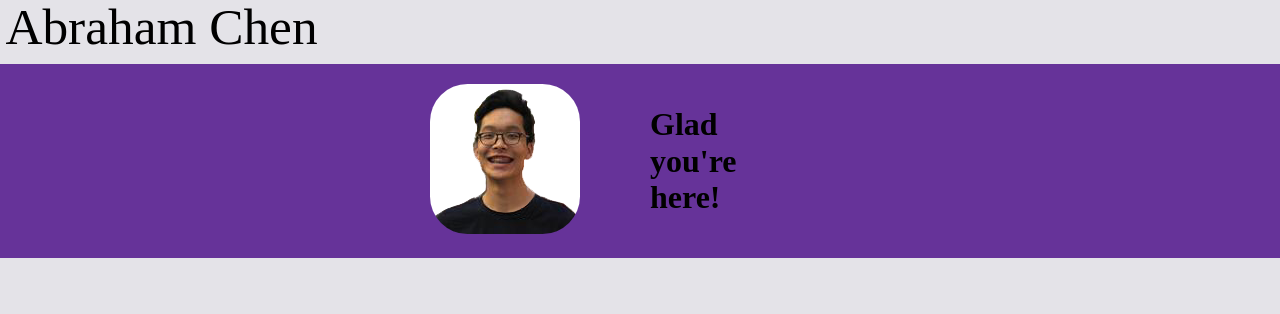
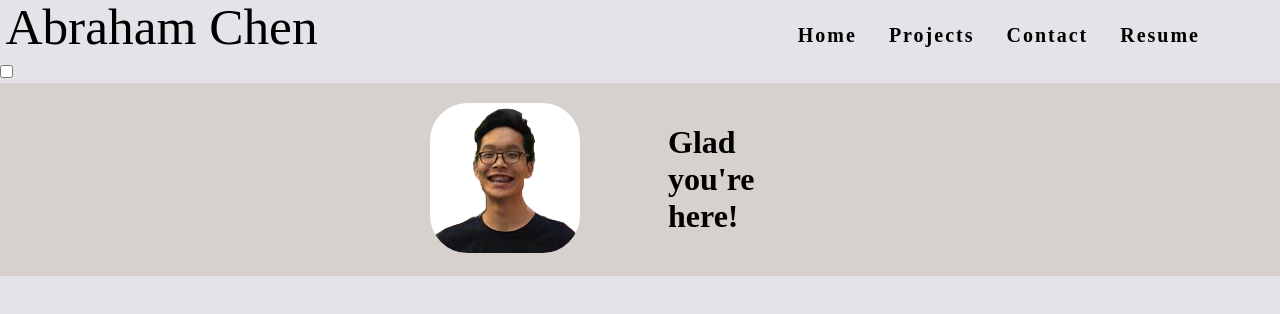
Before and after one commit to Inviro/inviro.github.io, a React (Create React App) app in the folder abrahamchenwebsite/: page / in a window 1280 px wide. Shown: the top 314 px of the page. Built offline with nearby package versions, Linux system fonts and the light colour scheme.

Commit message:
Added the navigation links

```diff
--- a/abrahamchenwebsite/src/App.css
+++ b/abrahamchenwebsite/src/App.css
@@ -14,7 +14,7 @@ html {
   border-radius: 25%;
 }
 
-header > img {
+#name-logo {
   margin-left: 5px;
 }
 
@@ -22,7 +22,7 @@ header > img {
 #home {
   display: grid;
   grid-template-columns: 1fr 1fr 1fr;
-  background-color: rebeccapurple;
+  background-color: var(--tan);
   gap: 20px;
   padding: 20px;
 }
@@ -41,13 +41,14 @@ header > img {
   grid-column: 2;
 }
 
-#home > h1 > span {
-  display: block;
+#home > h1 > div {
+  margin-left: 18px;
 }
 /* End home page styling */
 
 /* Tablet and Desktop View */
 @media only screen and (min-width: 600px) {
+  /* Start home page styling */
   #home {
     grid-template-columns: 1fr 1fr;
   }
@@ -58,7 +59,41 @@ header > img {
 
   #home > img {
     margin-right: 50px;
-    justify-self: end;
   }
+  /* End home page styling */
 }
-/* End home page styling */
+
+/* Desktop specific styling */
+@media screen and (min-width: 1200px) {
+  /* Start nav link styling */
+  .nav-links {
+    z-index: 2;
+    position: fixed;
+    right: 5vw;
+    top: 1vh;
+    justify-content: space-around;
+    list-style: none;
+    font-weight: 500;
+    display: flex;
+    padding-bottom: .2vw;
+    /* background-color: var(--highlight-color); */
+    border-radius: 7px;
+    /* box-shadow: 5px 8px rgba(var(--primary-color), 0.200); */
+  }
+
+  .nav-links a {
+    color: black;
+    /* color: rgb(var(--primary-color)); */
+    letter-spacing: 2px;
+    font-weight: bold;
+    font-size: 20px;
+    margin: 2vh;
+    text-decoration: none;
+    position: relative;
+  }
+
+  .nav-links a:hover {
+    text-decoration: underline;
+  }
+  /* End nav link styling */
+}
--- a/abrahamchenwebsite/src/App.jsx
+++ b/abrahamchenwebsite/src/App.jsx
@@ -16,18 +16,46 @@ function App() {
         <title>Abraham Chen </title>
       </Helmet>
       <header>
-        <img src="NameLogo.svg" alt="Abraham Chen text logo" width="375px" id="name-logo" />
+        <a href="#home">
+          <img src="NameLogo.svg" alt="Website home" width="375px" id="name-logo" />
+        </a>
       </header>
+      <nav class="menu-wrap">
+        <input type="checkbox" class="toggler" aria-label = "menu" />
+        <div class="burger"><div></div></div>
+        <div class="menu">
+          <div>
+            <div>
+              <ul class="nav-links">
+                <li><a class = "nav-link" href="#home">Home</a></li>
+                <li><a class = "nav-link" href="#projects">Projects</a></li>
+                <li><a class = "nav-link" href="#contact">Contact</a></li>
+                <li><a class = "nav-link" href="/documents/ResumeAbrahamChen.pdf" target="_blank" rel="noopener noreferrer">Resume</a></li>
+              </ul>
+            </div>
+          </div>
+        </div>
+      </nav>
+      {/* <nav>
+        <ul class="nav-links">
+          <li><a class = "nav-link" href="#home">Home</a></li>
+          <li><a class = "nav-link" href="#about">About</a></li>
+          <li><a class = "nav-link" href="#projects">Projects</a></li>
+          <li><a class = "nav-link" href="#contact">Contact</a></li>
+        </ul>
+      </nav> */}
+      <div className="pages">
         <div id='home'>
           <img
           src='portrait.png'
           alt='Abraham, wearing glasses and a dark colored t-shirt smiles against a plain white background.'
           className='portrait'/>
           <h1>
-          <span>Glad</span>
-          <span>you're</span>
-          <span>here!</span>
+            <div>Glad</div>
+            <div>you're</div>
+            <div>here!</div>
           </h1>
+        </div>
       </div>
     </>
   );
```
Also changed, not shown: package.json (added, +28 -0 lines). Lines whose indentation alone changed are shown as unchanged.
